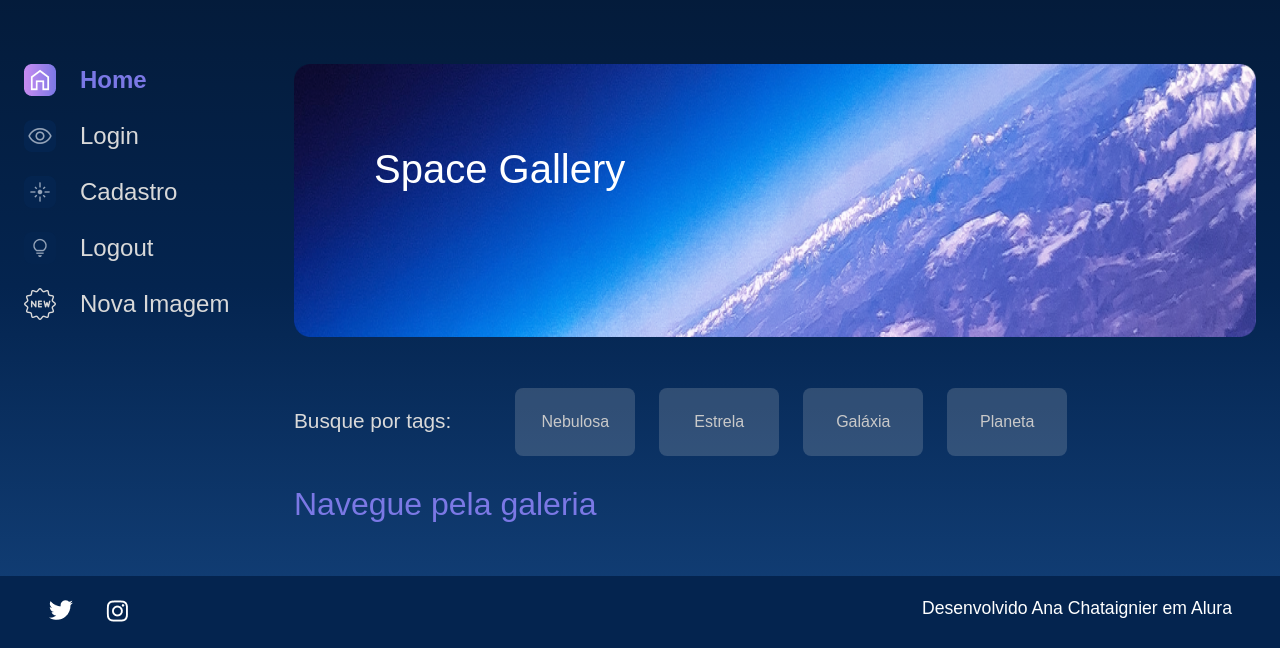
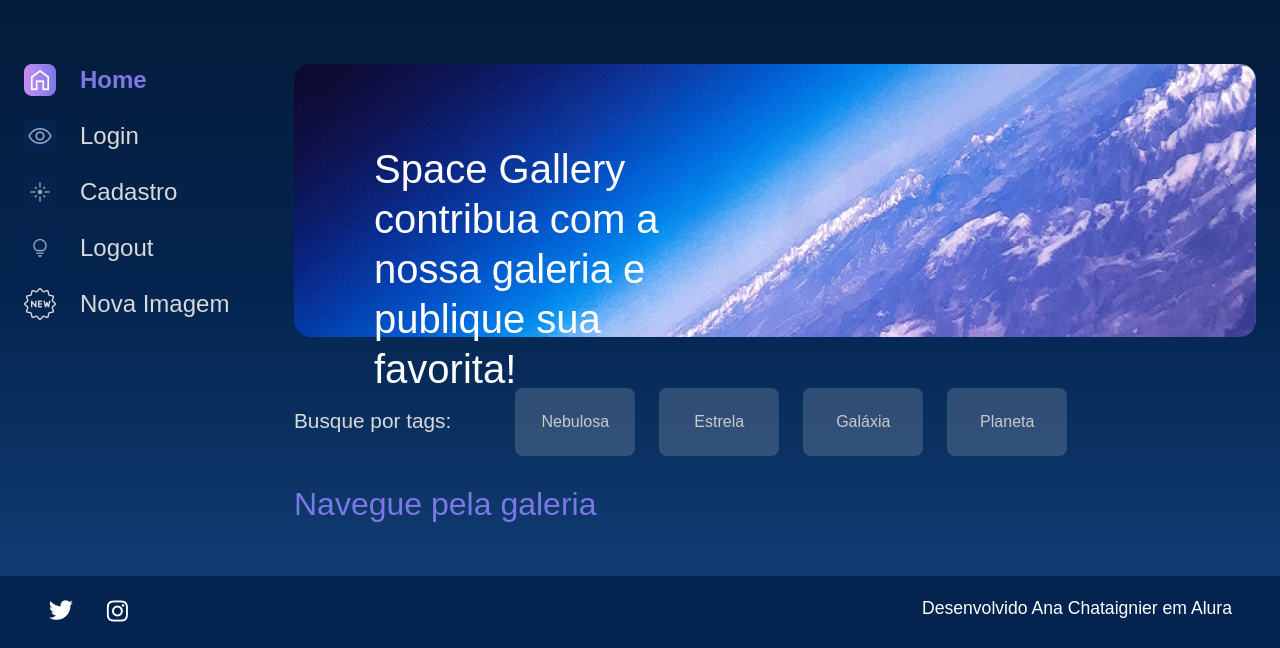
Before and after one commit to AnaChataignier/Space-Gallery, a Django app: page / in a window 1280 px wide. Shown: the part 114-762 px from the top of the page. Run offline with Django 4.2, Linux system fonts and the light colour scheme; the visitor is signed in with stand-in values (Sample User, id 1); data that the repository does not hold is empty.

Commit message:
alterando o index

```diff
--- a/templates/galeria/index.html
+++ b/templates/galeria/index.html
@@ -4,7 +4,8 @@
             <section class="conteudo">
                 <section class="banner">
                     <img class="banner__imagem" src="{% static 'assets/imagens/Banner(2).png' %}" alt="banner Alura Space">
-                    <h1 class="banner__titulo"> Space Gallery</h1>
+                    <h2 class="banner__titulo"> Space Gallery contribua com a nossa galeria e publique sua favorita!
+                    </h2>
                 </section>
                 <section class="tags">
                     <p class="tags__titulo">Busque por tags:</p>
```
